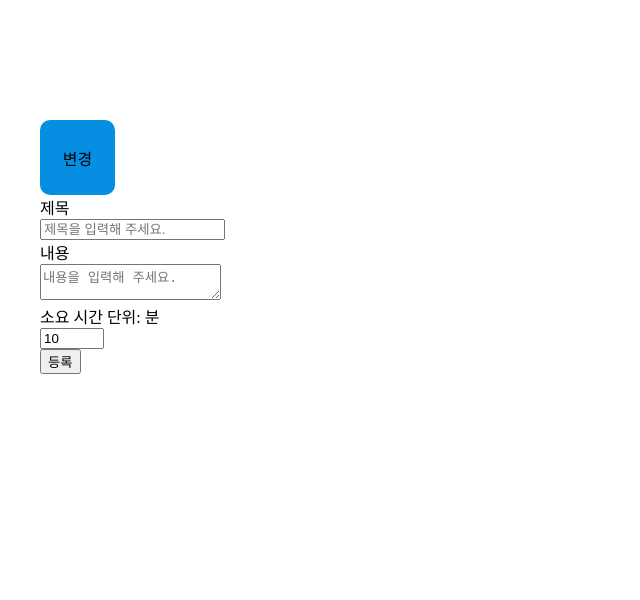
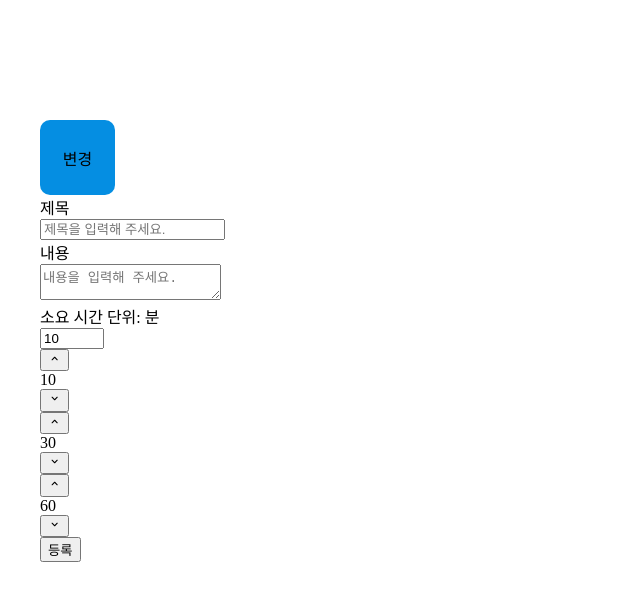
Before and after one commit to By-hoon/Hooday, a React (Create React App) app: page /create in a window 1280 px wide. Shown: the top 600 px of the page, without its empty margins (0-640 px from the left). Built offline with nearby package versions, Linux system fonts and the light colour scheme.

Commit message:
feat: 소요 시간 증감 버튼 구현

```diff
--- a/src/components/CreateSchedule.tsx
+++ b/src/components/CreateSchedule.tsx
@@ -1,6 +1,8 @@
 import { useCallback, useState } from "react";
+import { Icon } from "@iconify/react";
 import useControlRenderingByClick from "../hooks/useControlRenderingByClick";
 import Palette from "./Palette";
+import { timeOptions } from "../shared/Constants";
 
 const CreateSchedule = () => {
   const [scheduleColor, setScheduleColor] = useState("058EE2");
@@ -27,6 +29,14 @@ const CreateSchedule = () => {
     const targetTime = Math.floor(Number(e.target.value));
     setTime(targetTime);
   }, []);
+
+  const changeTimeByButton = (option: number) => {
+    if (time + option < 10 || time + option > 600) {
+      alert("소요 시간은 10분 ~ 600분으로 설정 가능합니다.");
+      return;
+    }
+    setTime((currentTime) => currentTime + option);
+  };
 
   const onSubmit = () => {
     alert(`스케쥴 생성이 완료되었습니다.`);
@@ -76,6 +86,27 @@ const CreateSchedule = () => {
             onChange={changeTime}
             required
           />
+          <div className="time-options__container">
+            {timeOptions.map((timeOption) => (
+              <div className="time-option__container" key={timeOption}>
+                <button
+                  type="button"
+                  className="time-option__button"
+                  onClick={() => changeTimeByButton(timeOption)}
+                >
+                  <Icon icon="material-symbols:keyboard-arrow-up-rounded" />
+                </button>
+                <div className="time-option">{timeOption}</div>
+                <button
+                  type="button"
+                  className="time-option__button"
+                  onClick={() => changeTimeByButton(-timeOption)}
+                >
+                  <Icon icon="material-symbols:keyboard-arrow-down-rounded" />
+                </button>
+              </div>
+            ))}
+          </div>
         </div>
         <div className="submit__container">
           <input type="submit" value="등록" />
--- a/src/shared/Constants.ts
+++ b/src/shared/Constants.ts
@@ -153,3 +153,5 @@ export const colorsAffiliation: { [key: string]: string[] } = {
     "4C3C0C",
   ],
 };
+
+export const timeOptions = [10, 30, 60];
```
